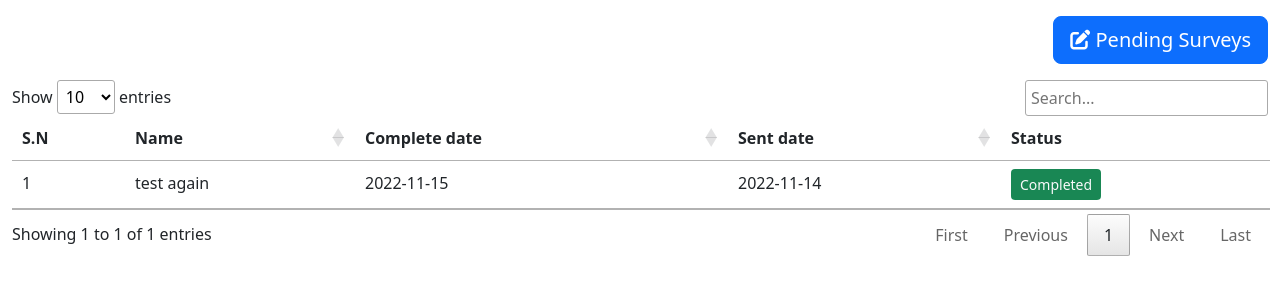
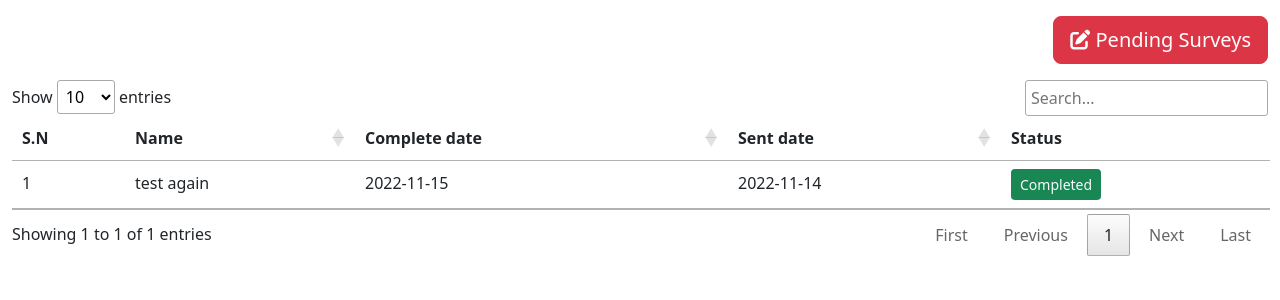
Before and after one commit to aliiashour/survey_management_app, a PHP site: page /completedSurvey/index.php in a window 1280 px wide. Shown: the part 56-356 px from the top of the page. Run offline with PHP 8.4, Linux system fonts and the light colour scheme; a user stored in the database is signed in; data comes from the database, SQL or seed files in the repository; some libraries are stand-ins or nearby versions.

Commit message:
little modify in main page colores

```diff
--- a/completedSurvey/index.php
+++ b/completedSurvey/index.php
@@ -39,7 +39,7 @@
             </div>
             <div class="row">
                 <div class="col-12 text-end">
-                    <button onclick="change_dir()" class="mt-3 mb-3 btn btn-lg btn-primary"><i class="fa-solid fa-pen-to-square"></i> Pending Surveys</button>
+                    <button onclick="change_dir()" class="mt-3 mb-3 btn btn-lg btn-danger"><i class="fa-solid fa-pen-to-square"></i> Pending Surveys</button>
                 </div>
                 <div class="col-12">
                     <!--
```
